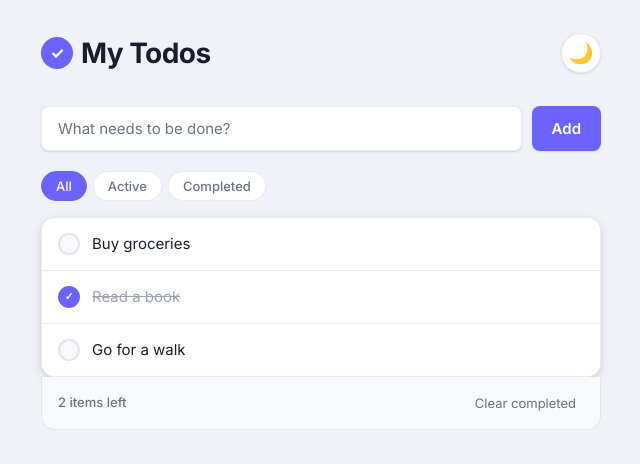
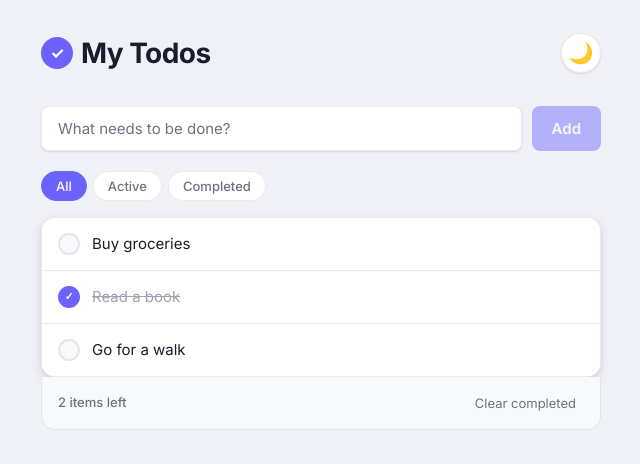
Before and after one commit to kalpshah-simform/todo-app, a React (Create React App) app: page / in a window 1280 px wide. Shown: the top 464 px of the page, without its empty margins (319-959 px from the left). Built offline with nearby package versions, Linux system fonts and the light colour scheme.

Commit message:
Disable Add button when input is empty for better UX validation
Agent-Logs-Url: https://github.com/kalpshah-simform/todo-app/sessions/26eba9a1-b060-4d00-8ab9-984cc5584a98

Co-authored-by: kalpshah-simform <141313038+kalpshah-simform@users.noreply.github.com>

```diff
--- a/src/App.js
+++ b/src/App.js
@@ -98,7 +98,7 @@ export default function App() {
             className="add-input"
             aria-label="New todo"
           />
-          <button type="submit" className="add-btn" aria-label="Add todo">
+          <button type="submit" className="add-btn" aria-label="Add todo" disabled={!input.trim()}>
             Add
           </button>
         </form>
--- a/src/theme.css
+++ b/src/theme.css
@@ -172,6 +172,13 @@ body {
 
 .add-btn:active {
   transform: translateY(0);
+}
+
+.add-btn:disabled {
+  opacity: 0.45;
+  cursor: not-allowed;
+  transform: none;
+  box-shadow: none;
 }
 
 /* ─── Filters ────────────────────────────────────────────────── */
```
